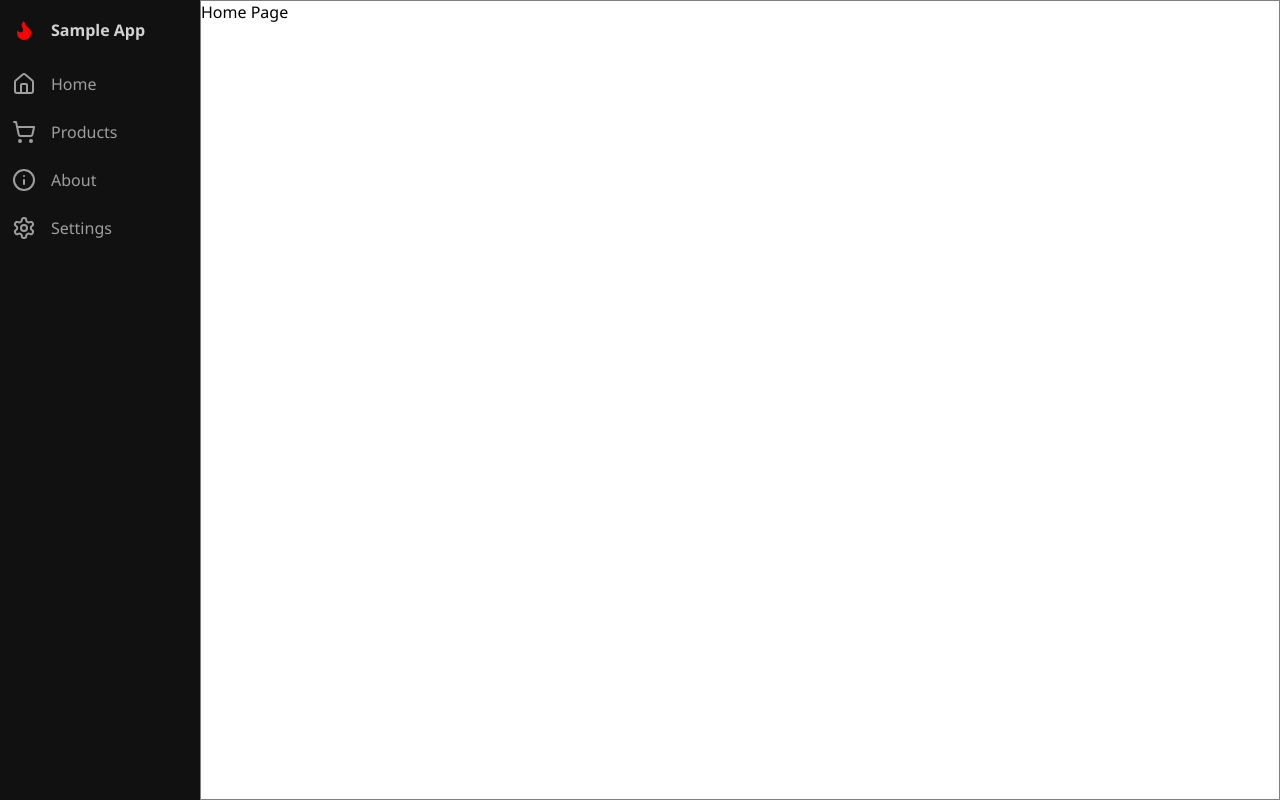
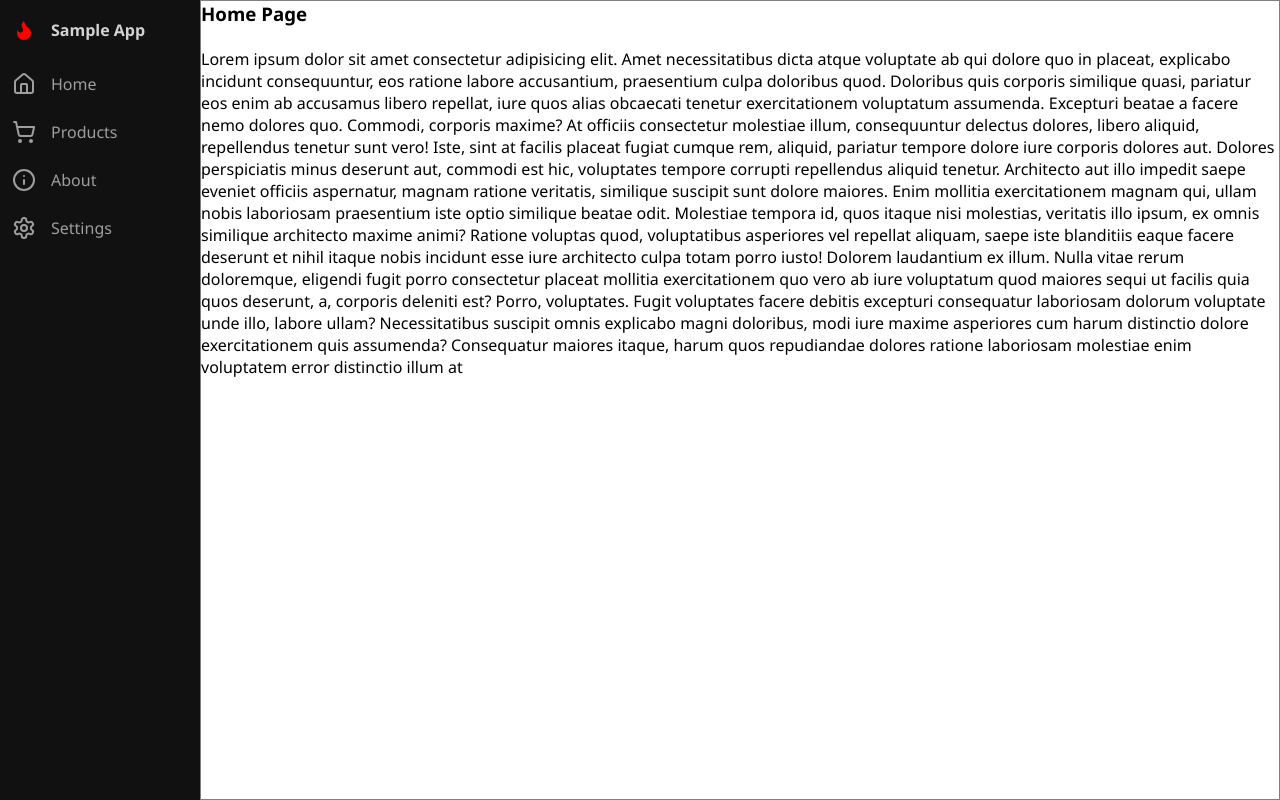
Before and after one commit to vincentkua/SideAndBottomMenuBar, a React (Vite) app: page / in a window 1280 px wide. Built offline with nearby package versions, Linux system fonts and the light colour scheme.

Commit message:
feat: improve ui and some code clean up

```diff
--- a/src/Providers.tsx
+++ b/src/Providers.tsx
@@ -6,7 +6,10 @@ import Settings from "./pages/Settings";
 import MenubarSide from "./components/MenubarSide";
 import MenubarBottom from "./components/MenubarBottom";
 import { useWindowSize } from "./utils/useWindowSize";
-import { AppContentArea, FullHeightFlexBox } from "./styled.component";
+import {
+  AppContentArea,
+  FullHeightFlexBox,
+} from "./components/styled.component";
 
 const Providers = () => {
   const { width } = useWindowSize();
@@ -17,7 +20,7 @@ const Providers = () => {
       <FullHeightFlexBox>
         {!mobileScreen && <MenubarSide />}
         <AppContentArea>
-          <div style={{ flexGrow: 0 }}>
+          <div>
             <Routes>
               <Route path="/" element={<Home />} />
               <Route path="/products" element={<Products />} />
--- a/src/components/MenubarBottom.tsx
+++ b/src/components/MenubarBottom.tsx
@@ -7,6 +7,7 @@ import {
 import {
   BottomMenuBarArea,
   BottomMenubarDivBox,
+  BottomMenuReserveDiv,
   BottomMenuStickyDiv,
 } from "./styled.component";
 import { useNavigate } from "react-router-dom";
@@ -15,6 +16,7 @@ const MenubarBottom = () => {
   const navigate = useNavigate();
   return (
     <>
+      <BottomMenuReserveDiv />
       <BottomMenuStickyDiv>
         <BottomMenuBarArea>
           <BottomMenubarDivBox onClick={() => navigate("/")}>
--- a/src/components/styled.component.tsx
+++ b/src/components/styled.component.tsx
@@ -28,13 +28,21 @@ export const SideMenubarDivBox = styled.div`
   }
 `;
 
+export const BottomMenuReserveDiv = styled.div`
+  display: none;
+  @media (max-width: 800px) {
+    display: block;
+    background-color: #ffffff;
+    height: 100px;
+  }
+`;
 
 export const BottomMenuStickyDiv = styled.div`
   display: none;
   @media (max-width: 800px) {
     display: block;
     overflow: hidden;
-    background-color: #161616;
+    background-color: #111111;
     position: fixed;
     bottom: 0;
     width: 100%;
@@ -65,3 +73,15 @@ export const BottomMenubarDivBox = styled.div`
     color: #e6e6e6;
   }
 `;
+
+export const FullHeightFlexBox = styled.div`
+  display: flex;
+  height: 100vh;
+`;
+
+export const AppContentArea = styled.div`
+  flex-grow: 1;
+  border: 1px solid gray;
+  background-color: #ffffff;
+  overflow-y: scroll;
+`;
--- a/src/pages/Home.tsx
+++ b/src/pages/Home.tsx
@@ -1,7 +1,39 @@
 const Home = () => {
   return (
     <>
-      <p>Home Page</p>
+      <h3>Home Page</h3>
+      <br />
+      <p>
+        Lorem ipsum dolor sit amet consectetur adipisicing elit. Amet
+        necessitatibus dicta atque voluptate ab qui dolore quo in placeat,
+        explicabo incidunt consequuntur, eos ratione labore accusantium,
+        praesentium culpa doloribus quod. Doloribus quis corporis similique
+        quasi, pariatur eos enim ab accusamus libero repellat, iure quos alias
+        obcaecati tenetur exercitationem voluptatum assumenda. Excepturi beatae
+        a facere nemo dolores quo. Commodi, corporis maxime? At officiis
+        consectetur molestiae illum, consequuntur delectus dolores, libero
+        aliquid, repellendus tenetur sunt vero! Iste, sint at facilis placeat
+        fugiat cumque rem, aliquid, pariatur tempore dolore iure corporis
+        dolores aut. Dolores perspiciatis minus deserunt aut, commodi est hic,
+        voluptates tempore corrupti repellendus aliquid tenetur. Architecto aut
+        illo impedit saepe eveniet officiis aspernatur, magnam ratione
+        veritatis, similique suscipit sunt dolore maiores. Enim mollitia
+        exercitationem magnam qui, ullam nobis laboriosam praesentium iste optio
+        similique beatae odit. Molestiae tempora id, quos itaque nisi molestias,
+        veritatis illo ipsum, ex omnis similique architecto maxime animi?
+        Ratione voluptas quod, voluptatibus asperiores vel repellat aliquam,
+        saepe iste blanditiis eaque facere deserunt et nihil itaque nobis
+        incidunt esse iure architecto culpa totam porro iusto! Dolorem
+        laudantium ex illum. Nulla vitae rerum doloremque, eligendi fugit porro
+        consectetur placeat mollitia exercitationem quo vero ab iure voluptatum
+        quod maiores sequi ut facilis quia quos deserunt, a, corporis deleniti
+        est? Porro, voluptates. Fugit voluptates facere debitis excepturi
+        consequatur laboriosam dolorum voluptate unde illo, labore ullam?
+        Necessitatibus suscipit omnis explicabo magni doloribus, modi iure
+        maxime asperiores cum harum distinctio dolore exercitationem quis
+        assumenda? Consequatur maiores itaque, harum quos repudiandae dolores
+        ratione laboriosam molestiae enim voluptatem error distinctio illum at
+      </p>
     </>
   );
 };
--- a/src/styled.component.tsx
+++ /dev/null
@@ -1,13 +0,0 @@
-import styled from "styled-components";
-
-export const FullHeightFlexBox = styled.div`
-  display: flex;
-  height: 100vh;
-`;
-
-export const AppContentArea = styled.div`
-  display: flex;
-  flex-grow: 1;
-  flex-direction: column;
-  border: 1px solid gray;
-`;
```
